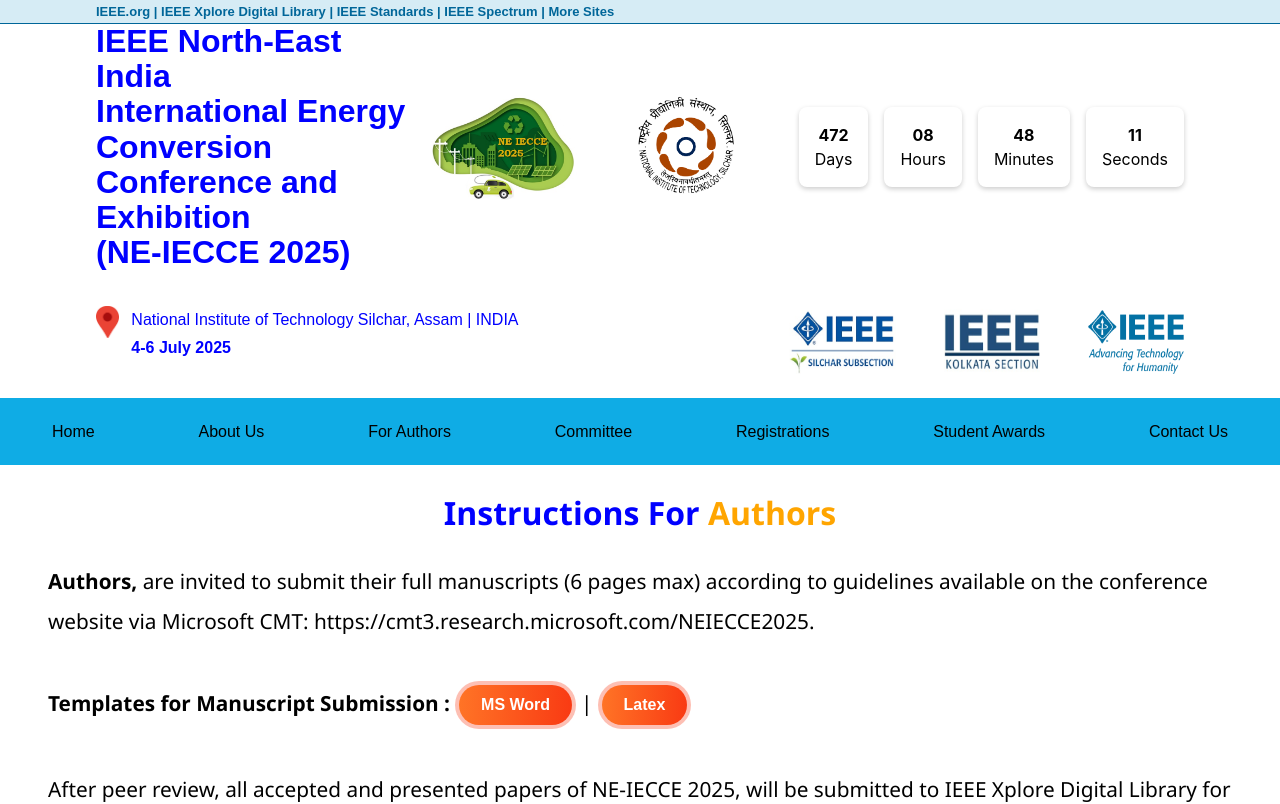
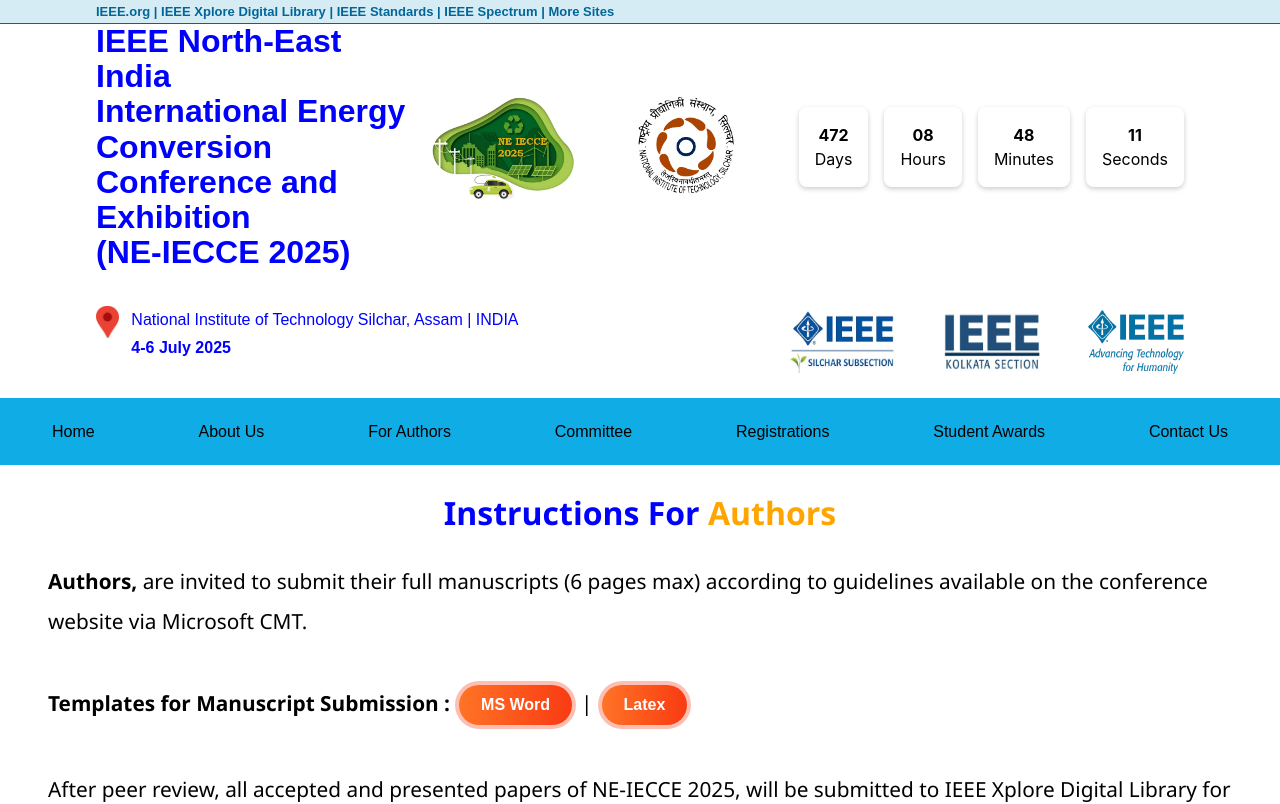
Before and after one commit to PragyaPR06/NEC-ECCE_2025, a React (Create React App) app: page /CallForPapers in a window 1280 px wide. Shown: the top 804 px of the page. Built offline with nearby package versions, Linux system fonts and the light colour scheme; a web font is replaced by a local one.

Commit message:
Removed Microsoft CMT link (from Authors Page)

```diff
--- a/src/Pages/CallForPaper.jsx
+++ b/src/Pages/CallForPaper.jsx
@@ -32,7 +32,7 @@
         <p>
 
          <strong> Authors, </strong>
-         are invited to submit their full manuscripts (6 pages max) according to guidelines available on the conference website via Microsoft CMT: <a href='https://cmt3.research.microsoft.com/NEIECCE2025'>https://cmt3.research.microsoft.com/NEIECCE2025</a>. </p>
+         are invited to submit their full manuscripts (6 pages max) according to guidelines available on the conference website via Microsoft CMT. </p>
 
 
              <br />
```
